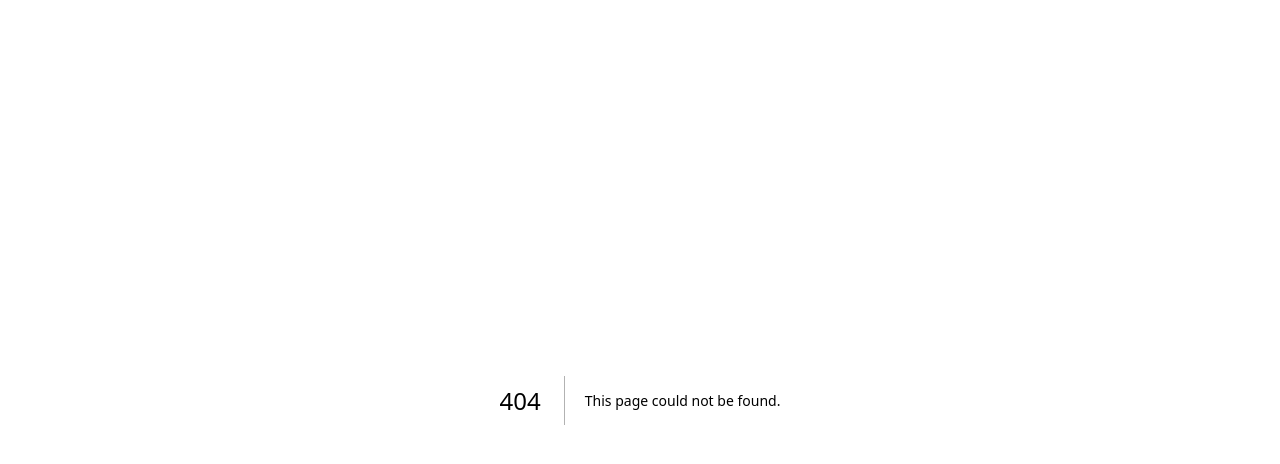
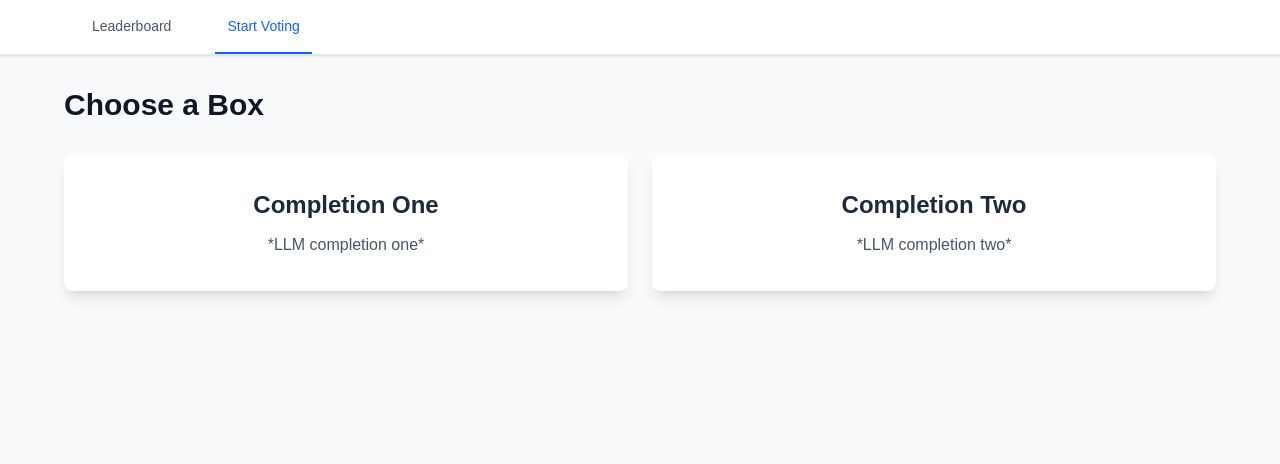
Before and after one commit to asusevski/tsfm-hackathon, a Next.js app: page /voting in a window 1280 px wide. Before the commit this address had no page. Shown: the top 464 px of the page. Built offline with nearby package versions, Linux system fonts and the light colour scheme.

Commit message:
add voting page + basic sql example connection

```diff
--- a/app/page.tsx
+++ b/app/page.tsx
@@ -1,16 +1,51 @@
-export default function DataTable() {
-  // Hardcoded data - replace with Vercel Postgres query later
-  const data = [
-    { id: 1, modelId: 'gpt-4', teamName: 'Team Alpha', elo: 1523, votes: 342 },
-    { id: 2, modelId: 'claude-3', teamName: 'Team Beta', elo: 1487, votes: 298 },
-    { id: 3, modelId: 'gemini-pro', teamName: 'Team Gamma', elo: 1501, votes: 315 },
-    { id: 4, modelId: 'llama-2', teamName: 'Team Delta', elo: 1456, votes: 267 },
-    { id: 5, modelId: 'mistral-7b', teamName: 'Team Epsilon', elo: 1512, votes: 289 },
-    { id: 6, modelId: 'gpt-5', teamName: 'Team Zeta', elo: 9999, votes: 289 },
-  ];
+import Link from 'next/link';
+import { sql } from '@vercel/postgres';
+
+interface EloData {
+  id: number;
+  model_id: string;
+  team_name: string;
+  elo: number;
+  votes: number;
+}
+
+export default async function DataTable() {
+  // Fetch data from Neon DB via Vercel Postgres
+  const { rows } = await sql<EloData>`SELECT * FROM elo_table ORDER BY elo DESC`;
+
+  // Map database fields to component props
+  const data = rows.map(row => ({
+    id: row.id,
+    modelId: row.model_id,
+    teamName: row.team_name,
+    elo: row.elo,
+    votes: row.votes,
+  }));
 
   return (
-    <div className="min-h-screen bg-gray-50 py-8 px-4">
+    <div className="min-h-screen bg-gray-50">
+      {/* Navigation Tabs */}
+      <nav className="bg-white shadow-sm border-b border-gray-200">
+        <div className="max-w-6xl mx-auto px-4">
+          <div className="flex space-x-8">
+            <Link
+              href="/"
+              className="px-3 py-4 text-sm font-medium text-blue-600 border-b-2 border-blue-600"
+            >
+              Leaderboard
+            </Link>
+            <Link
+              href="/voting"
+              className="px-3 py-4 text-sm font-medium text-gray-600 hover:text-gray-900 border-b-2 border-transparent hover:border-gray-300"
+            >
+              Start Voting
+            </Link>
+          </div>
+        </div>
+      </nav>
+
+      {/* Main Content */}
+      <div className="py-8 px-4">
         <div className="max-w-6xl mx-auto">
           <div className="bg-white rounded-lg shadow">
             <div className="px-6 py-4 border-b border-gray-200">
@@ -61,5 +96,6 @@ export default function DataTable() {
           </div>
         </div>
       </div>
+    </div>
   );
 }
--- /dev/null
+++ b/app/voting/page.tsx
@@ -0,0 +1,82 @@
+'use client';
+
+import Link from 'next/link';
+import { useState } from 'react';
+
+export default function BoxesPage() {
+  const [selectedBox, setSelectedBox] = useState<string | null>(null);
+
+  return (
+    <div className="min-h-screen bg-gray-50">
+      {/* Navigation Tabs */}
+      <nav className="bg-white shadow-sm border-b border-gray-200">
+        <div className="max-w-6xl mx-auto px-4">
+          <div className="flex space-x-8">
+            <Link
+              href="/"
+              className="px-3 py-4 text-sm font-medium text-gray-600 hover:text-gray-900 border-b-2 border-transparent hover:border-gray-300"
+            >
+              Leaderboard
+            </Link>
+            <Link
+              href="/voting"
+              className="px-3 py-4 text-sm font-medium text-blue-600 border-b-2 border-blue-600"
+            >
+              Start Voting
+            </Link>
+          </div>
+        </div>
+      </nav>
+
+      {/* Main Content */}
+      <div className="py-8 px-4">
+        <div className="max-w-6xl mx-auto">
+          <h1 className="text-3xl font-bold text-gray-900 mb-8">Choose a Box</h1>
+
+          <div className="grid grid-cols-1 md:grid-cols-2 gap-6">
+            {/* Box 1 */}
+            <button
+              onClick={() => setSelectedBox('box1')}
+              className="bg-white rounded-lg shadow-lg p-8 hover:shadow-xl transition-shadow cursor-pointer border-2 border-transparent hover:border-blue-500"
+            >
+              <div className="text-center">
+                <h2 className="text-2xl font-semibold text-gray-800 mb-3">
+                  Completion One
+                </h2>
+                <p className="text-gray-600">
+                  *LLM completion one*
+                </p>
+              </div>
+            </button>
+
+            {/* Box 2 */}
+            <button
+              onClick={() => setSelectedBox('box2')}
+              className="bg-white rounded-lg shadow-lg p-8 hover:shadow-xl transition-shadow cursor-pointer border-2 border-transparent hover:border-blue-500"
+            >
+              <div className="text-center">
+                <h2 className="text-2xl font-semibold text-gray-800 mb-3">
+                  Completion Two
+                </h2>
+                <p className="text-gray-600">
+                  *LLM completion two*
+                </p>
+              </div>
+            </button>
+          </div>
+
+          {/* Selection Display */}
+          {selectedBox && (
+            <div className="mt-8 p-6 bg-blue-50 border-2 border-blue-200 rounded-lg">
+              <p className="text-lg text-blue-900">
+                You selected: <span className="font-bold">
+                  {selectedBox === 'box1' ? 'Box One' : 'Box Two'}
+                </span>
+              </p>
+            </div>
+          )}
+        </div>
+      </div>
+    </div>
+  );
+}
```
Also changed, not shown: package.json (+6 -5 lines), 2 other files (tests, documents, lock files or other folders). Lines whose indentation alone changed are shown as unchanged.
